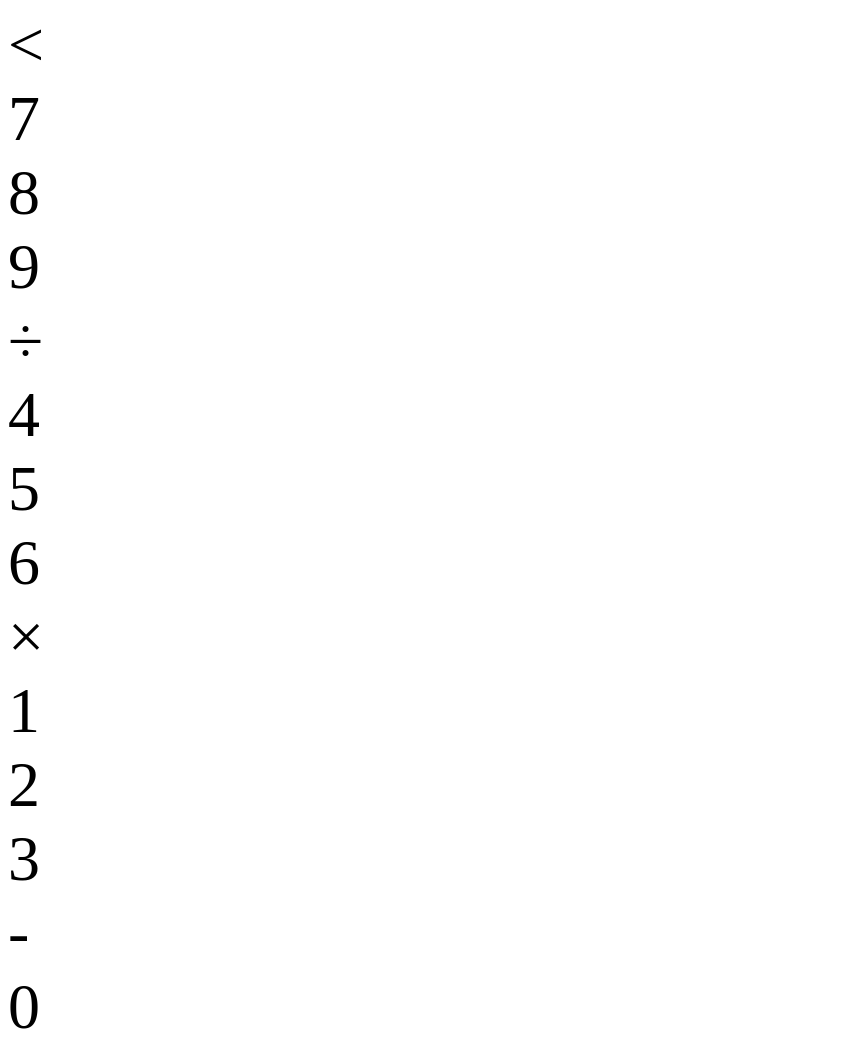
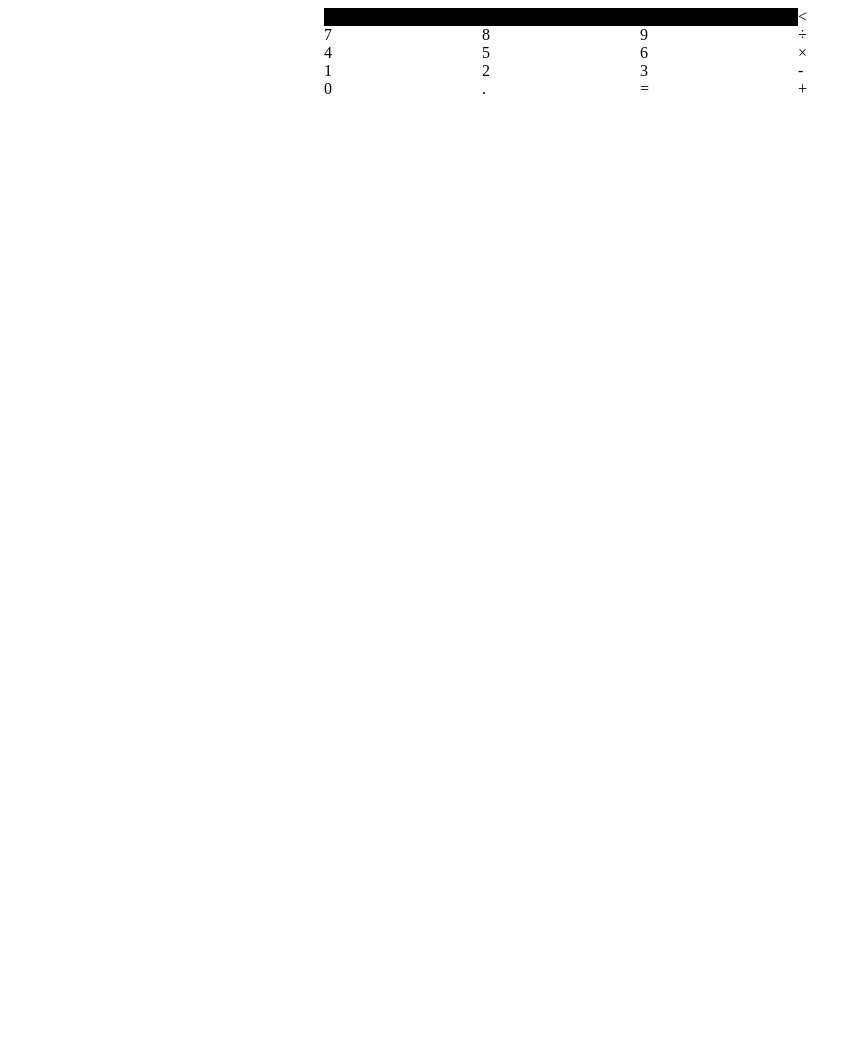
Before and after one commit to kcc165/Calculator, a plain HTML site: page index.html in a window 1280 px wide. Shown: the top 1047 px of the page, without its empty margins (0-861 px from the left). After the commit the page ends 800 px from the top, so only its background shows below. Drawn offline with Linux system fonts and the light colour scheme.

Commit message:
Basic Styling

```diff
--- a/index.html
+++ b/index.html
@@ -9,7 +9,7 @@
 </head>
 <body>
     <div id="container">
-        <div id="text-area"></div>
+        <div class="calc-button" id="text-area">10</div>
         <div class="calc-button" id="backspace">&#60</div>
         <div class="calc-button" id="seven">7</div>
         <div class="calc-button" id="eight">8</div>
@@ -24,7 +24,7 @@
         <div class="calc-button" id="three">3</div>
         <div class="calc-button" id="subtract">-</div>
         <div class="calc-button" id="zero">0</div>
-        <div class="calc-button" id="decimal"></div>
+        <div class="calc-button" id="decimal">.</div>
         <div class="calc-button" id="equals">&#61</div>
         <div class="calc-button" id="plus">&#43</div>
 
--- a/style.css
+++ b/style.css
@@ -1,8 +1,18 @@
 html, body {
     display: block;
-    font-size: 2em;
+
 }
 #container {
     width: 50%;
     height: 50%;
+    margin: 0 auto;
+
 }
+#text-area {
+    width: 75%;
+    background-color: black;
+}
+.calc-button {
+    float: left;
+    width: 25%;
+}
```
